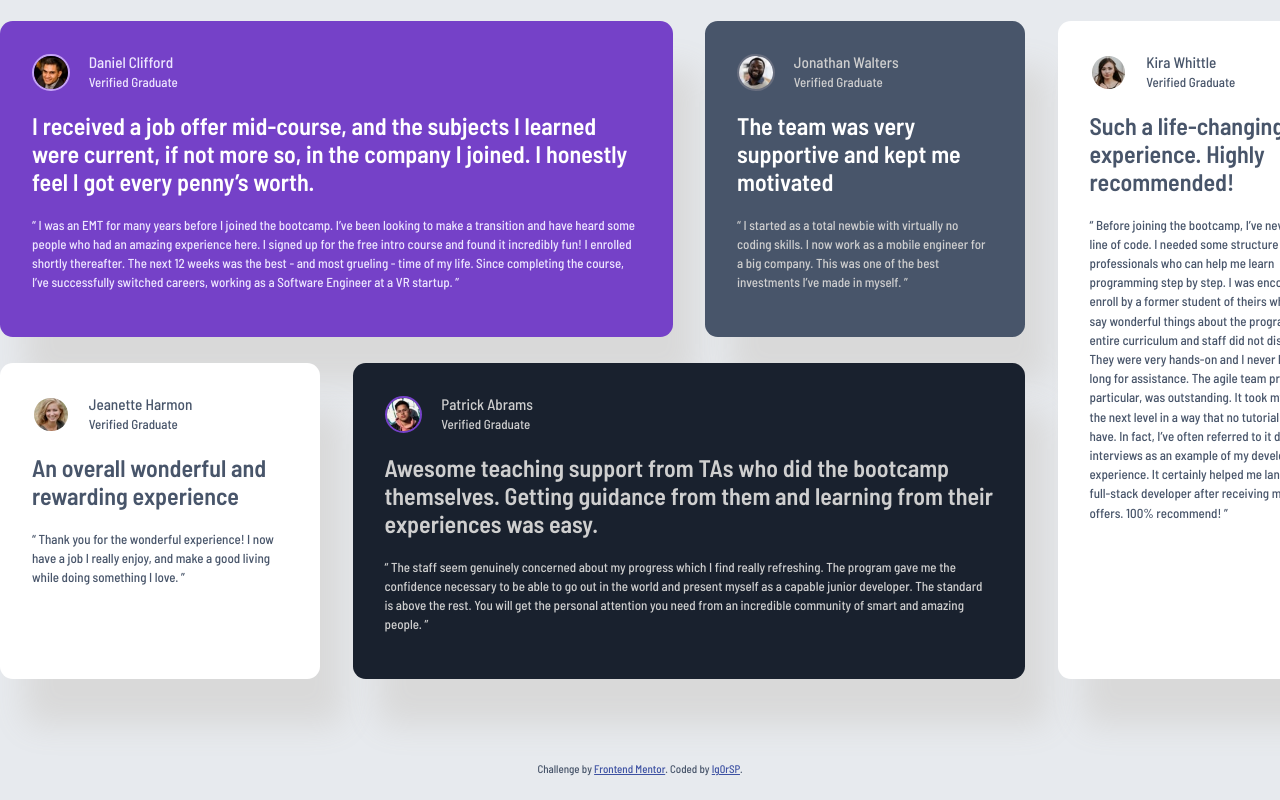
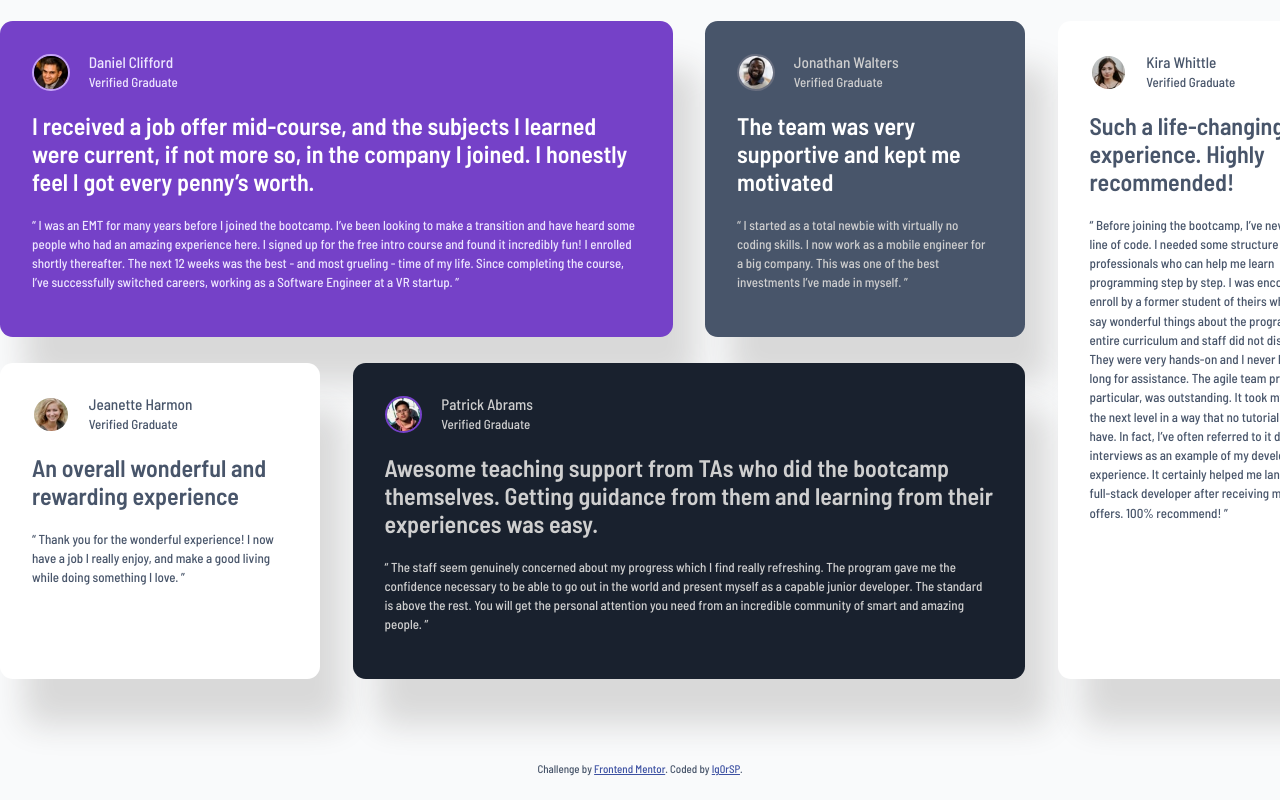
Before and after one commit to Ig0rSP/testimonials-grid-section, a plain HTML site: page index.html in a window 1280 px wide. Shown: the top 800 px of the page. Drawn offline with Linux system fonts and the light colour scheme.

Commit message:
final version 1.1

```diff
--- a/styles.css
+++ b/styles.css
@@ -1,7 +1,7 @@
 
 
 body {
-    --bg-color: hsl(214, 17%, 92%);
+    --bg-color: hsl(210, 17%, 98%);
     --white: hsl(0, 0%, 100%);
     --sh-color: hsl(0, 0%, 85%);
     --light-grey: hsl(0, 0%, 81%);
```
